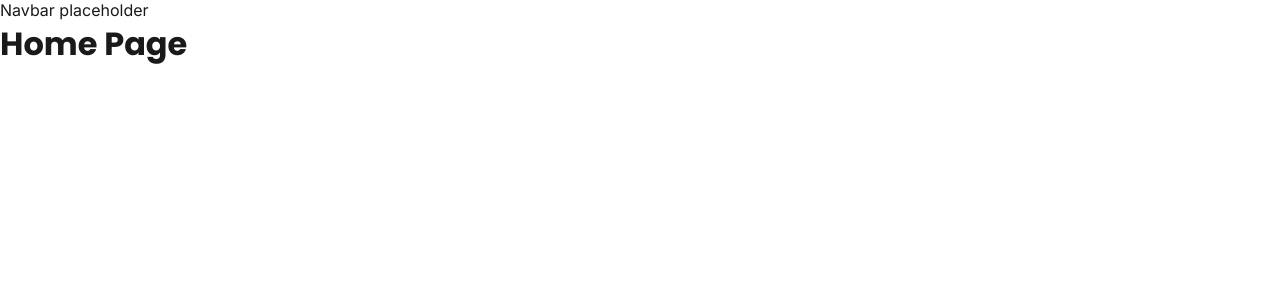
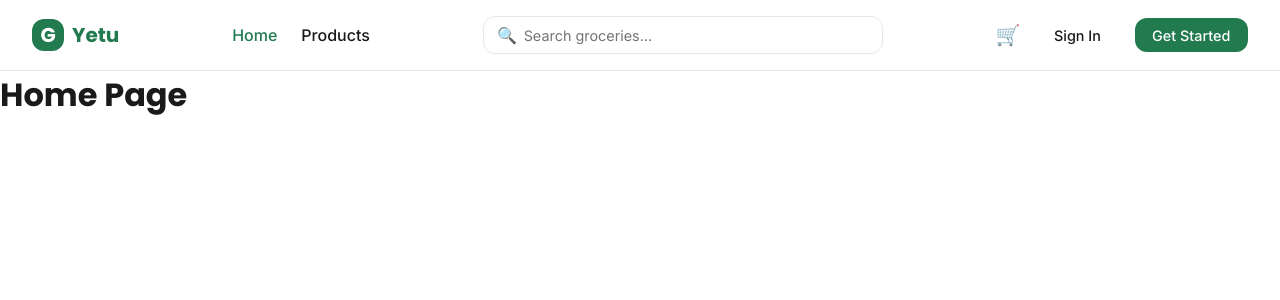
Before and after one commit to itsdaudi/yetu_grocer_store_frontend, a React (Vite) app: page / in a window 1280 px wide. Shown: the top 300 px of the page. Built offline with nearby package versions, Linux system fonts and the light colour scheme.

Commit message:
building Navbar with auth-aware links, search bar, and cart badge

```diff
--- /dev/null
+++ b/src/components/Navbar.css
@@ -0,0 +1,122 @@
+.navbar {
+  display: flex;
+  align-items: center;
+  justify-content: space-between;
+  padding: 1rem 2rem;
+  border-bottom: 1px solid var(--color-border);
+  gap: 2rem;
+}
+
+.navbar-logo {
+  display: flex;
+  align-items: center;
+  gap: 0.5rem;
+  font-family: var(--font-heading);
+  font-weight: 700;
+  font-size: 1.25rem;
+  color: var(--color-primary);
+  flex-shrink: 0;
+}
+
+.navbar-logo-icon {
+  width: 2rem;
+  height: 2rem;
+  background: var(--color-primary);
+  color: var(--color-white);
+  border-radius: var(--radius);
+  display: flex;
+  align-items: center;
+  justify-content: center;
+  font-weight: 700;
+}
+
+.navbar-links {
+  display: flex;
+  gap: 1.5rem;
+  flex-shrink: 0;
+}
+
+.navbar-link {
+  font-weight: 500;
+  color: var(--color-text);
+  padding: 0.5rem 0;
+}
+
+.navbar-link.active {
+  color: var(--color-primary);
+}
+
+.navbar-search {
+  flex: 1;
+  max-width: 400px;
+  position: relative;
+}
+
+.navbar-search input {
+  width: 100%;
+  padding: 0.6rem 1rem 0.6rem 2.5rem;
+  border: 1px solid var(--color-border);
+  border-radius: var(--radius);
+  font-family: var(--font-body);
+  font-size: 0.9rem;
+}
+
+.navbar-search-icon {
+  position: absolute;
+  left: 0.9rem;
+  top: 50%;
+  transform: translateY(-50%);
+  color: var(--color-text-muted);
+}
+
+.navbar-actions {
+  display: flex;
+  align-items: center;
+  gap: 1rem;
+  flex-shrink: 0;
+}
+
+.navbar-cart {
+  position: relative;
+  font-size: 1.25rem;
+}
+
+.navbar-cart-count {
+  position: absolute;
+  top: -0.4rem;
+  right: -0.6rem;
+  background: var(--color-primary);
+  color: var(--color-white);
+  font-size: 0.65rem;
+  font-weight: 600;
+  border-radius: 999px;
+  min-width: 1.1rem;
+  height: 1.1rem;
+  display: flex;
+  align-items: center;
+  justify-content: center;
+  padding: 0 0.25rem;
+}
+
+.navbar-btn {
+  padding: 0.55rem 1.1rem;
+  border-radius: var(--radius);
+  font-weight: 500;
+  font-size: 0.9rem;
+  border: none;
+}
+
+.navbar-btn-primary {
+  background: var(--color-primary);
+  color: var(--color-white);
+}
+
+.navbar-btn-ghost {
+  background: transparent;
+  color: var(--color-text);
+}
+
+.navbar-user-name {
+  font-weight: 500;
+  font-size: 0.9rem;
+}
--- a/src/components/Navbar.jsx
+++ b/src/components/Navbar.jsx
@@ -1,4 +1,82 @@
-// src/components/Navbar.jsx
+import { Link, NavLink, useNavigate } from "react-router-dom";
+import { useAuth } from "../context/AuthContext";
+import { useCart } from "../context/CartContext";
+import "./Navbar.css";
+
 export default function Navbar() {
-  return <nav>Navbar placeholder</nav>;
+  const { user, logout } = useAuth();
+  const { cart } = useCart();
+  const navigate = useNavigate();
+
+  const itemCount = cart?.items?.reduce((sum, item) => sum + item.quantity, 0) || 0;
+
+  const handleLogout = () => {
+    logout();
+    navigate("/");
+  };
+
+  return (
+    <nav className="navbar">
+      <Link to="/" className="navbar-logo">
+        <span className="navbar-logo-icon">G</span>
+        Yetu
+      </Link>
+
+      <div className="navbar-links">
+        <NavLink
+          to="/"
+          className={({ isActive }) => `navbar-link${isActive ? " active" : ""}`}
+          end
+        >
+          Home
+        </NavLink>
+        <NavLink
+          to="/products"
+          className={({ isActive }) => `navbar-link${isActive ? " active" : ""}`}
+        >
+          Products
+        </NavLink>
+        {user && (
+          <NavLink
+            to="/orders"
+            className={({ isActive }) => `navbar-link${isActive ? " active" : ""}`}
+          >
+            Orders
+          </NavLink>
+        )}
+      </div>
+
+      <div className="navbar-search">
+        <span className="navbar-search-icon">🔍</span>
+        <input type="text" placeholder="Search groceries..." />
+      </div>
+
+      <div className="navbar-actions">
+        <Link to="/cart" className="navbar-cart">
+          🛒
+          {itemCount > 0 && <span className="navbar-cart-count">{itemCount}</span>}
+        </Link>
+
+        {user ? (
+          <>
+            <Link to="/profile" className="navbar-user-name">
+              {user.name}
+            </Link>
+            <button className="navbar-btn navbar-btn-ghost" onClick={handleLogout}>
+              Log out
+            </button>
+          </>
+        ) : (
+          <>
+            <Link to="/sign-in" className="navbar-btn navbar-btn-ghost">
+              Sign In
+            </Link>
+            <Link to="/register" className="navbar-btn navbar-btn-primary">
+              Get Started
+            </Link>
+          </>
+        )}
+      </div>
+    </nav>
+  );
 }
```
